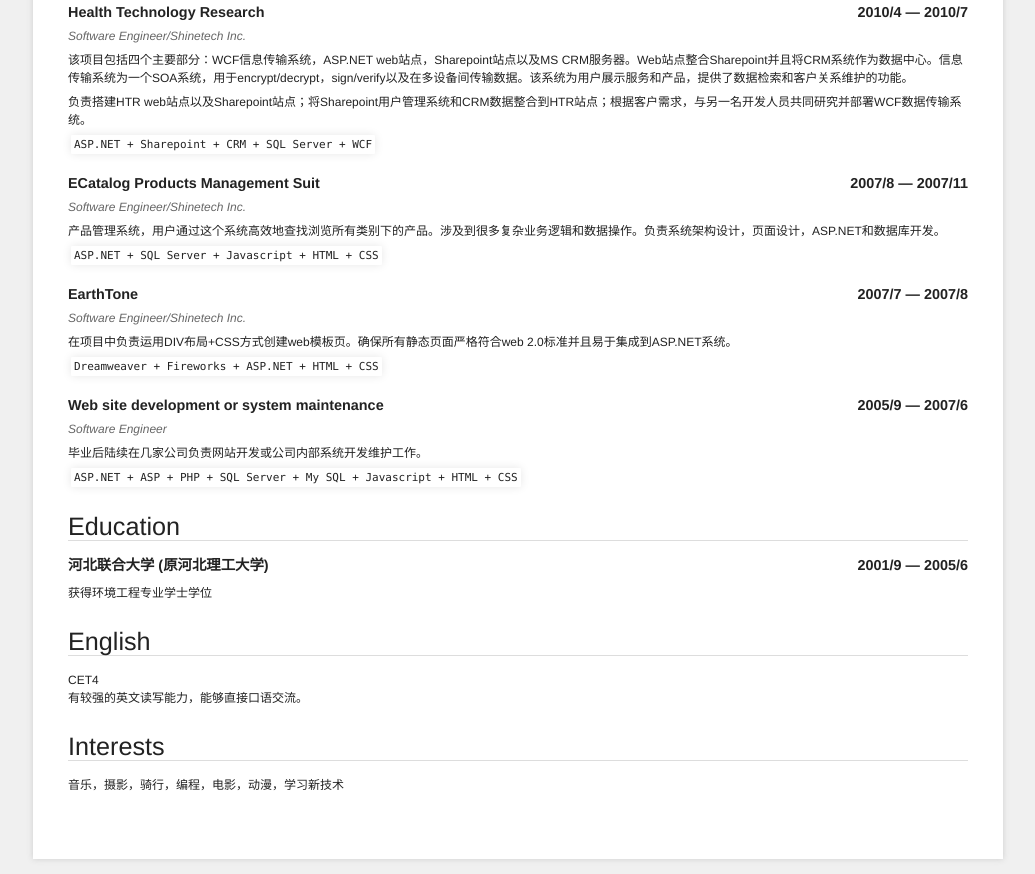
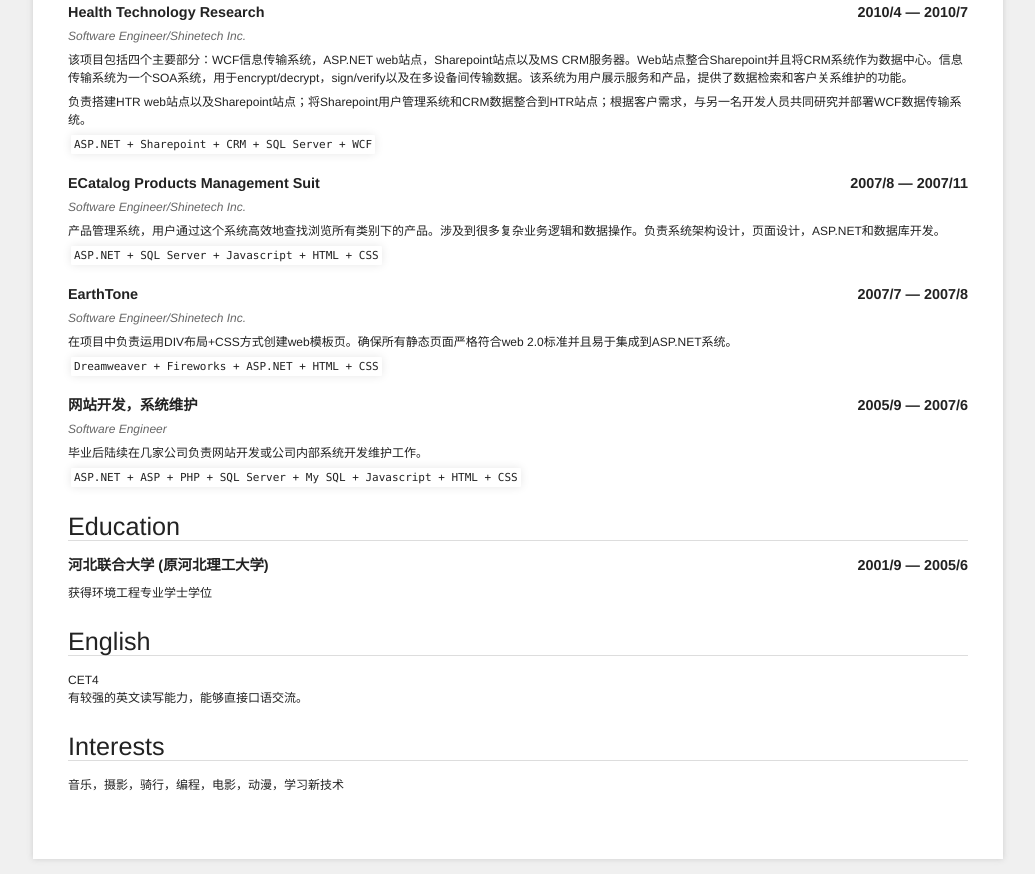
Before and after one commit to lowrain/lowrain.github.io, a plain HTML site: page cv_cn.html in a window 1280 px wide. Shown: the part 1236-2110 px from the top of the page, without its empty margins (122-1157 px from the left). Drawn offline with Linux system fonts and the light colour scheme.

Commit message:
upload cv files

```diff
--- a/cv_cn.html
+++ b/cv_cn.html
@@ -343,7 +343,7 @@
 
             <div class="item">
                 <h3>
-                    <span class="company l">Web site development or system maintenance</span>
+                    <span class="company l">网站开发，系统维护</span>
                     <span class="date r">2005/9 &mdash; 2007/6</span>
                 </h3>
                 <span class="clear"> </span>
```
Also changed, not shown: cv_en.html (+1 -1 lines).
